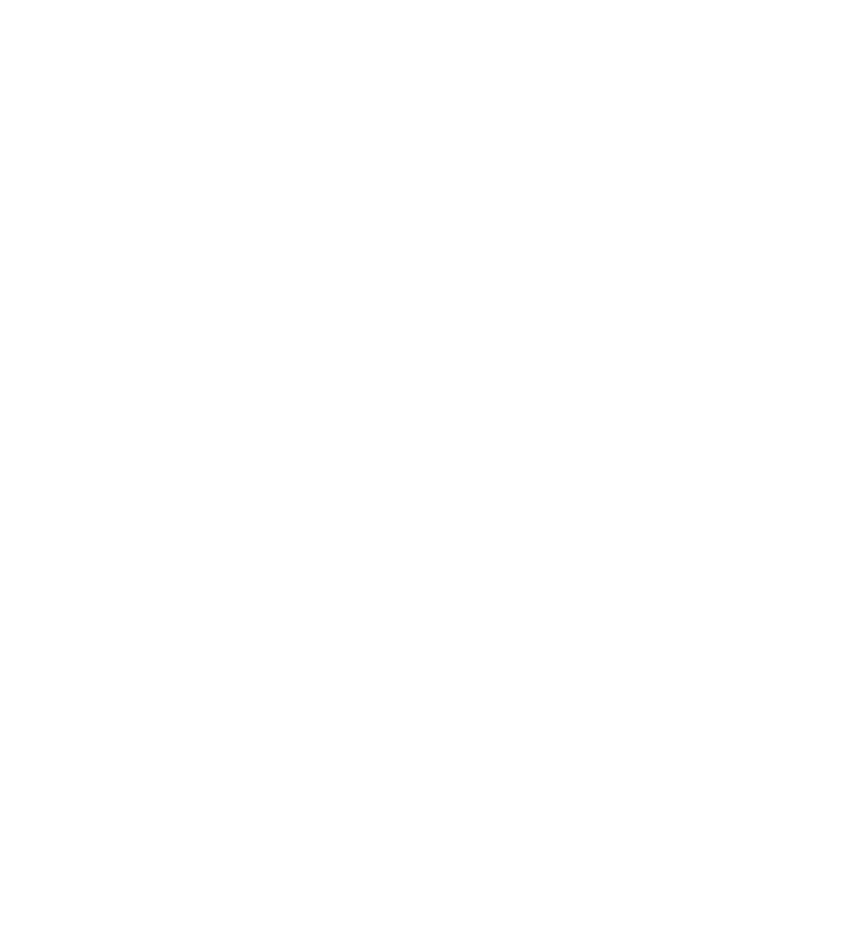
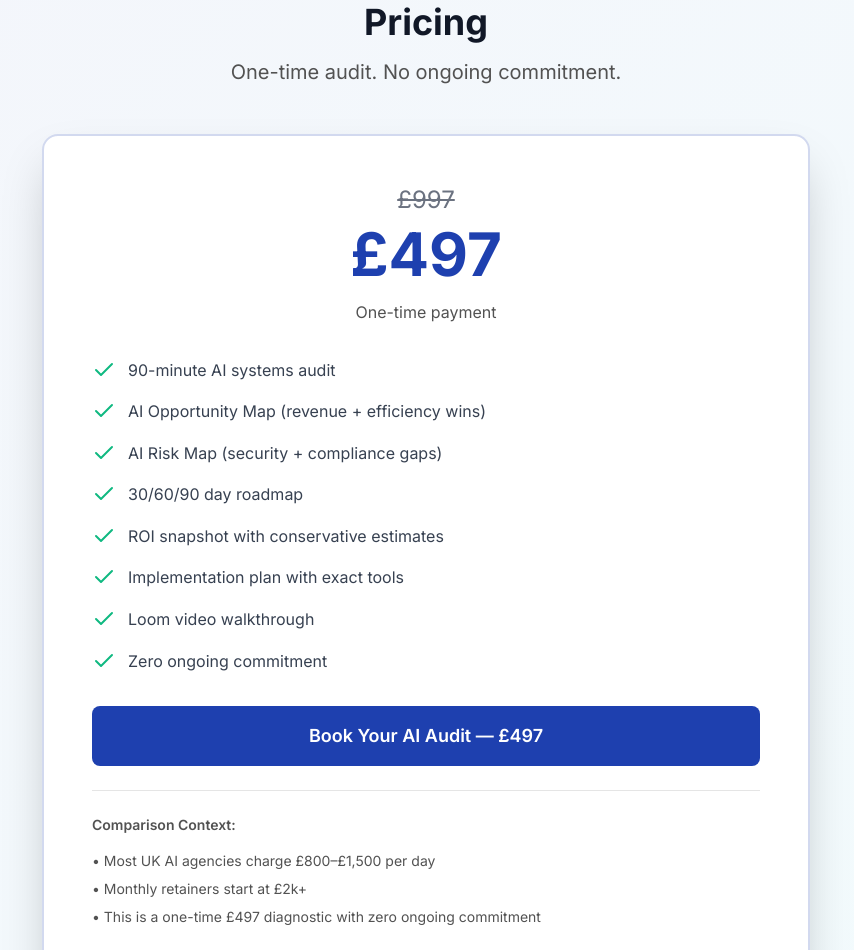
Before and after one commit to benraineyfc-web/momentum-ai-audit, a Next.js app in the folder landing-page/: page / in a window 1280 px wide. Shown: the part 3040-3990 px from the top of the page, without its empty margins (214-1068 px from the left). Before the commit the page ends 2962 px from the top, so only its background shows below. Built offline with nearby package versions, Linux system fonts and the light colour scheme.

Commit message:
feat: add Pricing section with comparison framing

```diff
--- a/landing-page/app/page.tsx
+++ b/landing-page/app/page.tsx
@@ -1,6 +1,7 @@
 import Hero from '@/components/Hero';
 import Problem from '@/components/Problem';
 import WhatYouGet from '@/components/WhatYouGet';
+import Pricing from '@/components/Pricing';
 
 export default function Home() {
   return (
@@ -8,6 +9,7 @@
       <Hero />
       <Problem />
       <WhatYouGet />
+      <Pricing />
     </main>
   );
 }
--- /dev/null
+++ b/landing-page/components/Pricing.tsx
@@ -0,0 +1,84 @@
+'use client';
+
+import { motion } from 'framer-motion';
+import Link from 'next/link';
+import { Check } from 'lucide-react';
+
+export default function Pricing() {
+  const included = [
+    "90-minute AI systems audit",
+    "AI Opportunity Map (revenue + efficiency wins)",
+    "AI Risk Map (security + compliance gaps)",
+    "30/60/90 day roadmap",
+    "ROI snapshot with conservative estimates",
+    "Implementation plan with exact tools",
+    "Loom video walkthrough",
+    "Zero ongoing commitment"
+  ];
+
+  return (
+    <section className="py-20 px-4 bg-gradient-to-br from-primary/5 to-secondary/5">
+      <div className="max-w-3xl mx-auto">
+        <motion.div
+          initial={{ opacity: 0, y: 20 }}
+          whileInView={{ opacity: 1, y: 0 }}
+          viewport={{ once: true }}
+          className="text-center mb-12"
+        >
+          <h2 className="text-4xl font-bold text-neutral-900 mb-4">
+            Pricing
+          </h2>
+          <p className="text-xl text-neutral-600">
+            One-time audit. No ongoing commitment.
+          </p>
+        </motion.div>
+
+        <motion.div
+          initial={{ opacity: 0, scale: 0.95 }}
+          whileInView={{ opacity: 1, scale: 1 }}
+          viewport={{ once: true }}
+          className="bg-white rounded-2xl shadow-2xl p-8 md:p-12 border-2 border-primary/20"
+        >
+          <div className="text-center mb-8">
+            <p className="text-neutral-500 line-through text-2xl mb-2">£997</p>
+            <p className="text-6xl font-bold text-primary mb-4">£497</p>
+            <p className="text-neutral-600">One-time payment</p>
+          </div>
+
+          <div className="space-y-4 mb-8">
+            {included.map((item, index) => (
+              <div key={index} className="flex gap-3">
+                <Check className="w-6 h-6 text-accent flex-shrink-0" />
+                <p className="text-neutral-700">{item}</p>
+              </div>
+            ))}
+          </div>
+
+          <Link
+            href="#booking"
+            className="block w-full bg-primary hover:bg-primary/90 text-white text-center font-semibold px-8 py-4 rounded-lg text-lg transition-colors mb-6"
+          >
+            Book Your AI Audit — £497
+          </Link>
+
+          <div className="border-t border-neutral-200 pt-6">
+            <p className="text-sm text-neutral-600 mb-4 font-semibold">
+              Comparison Context:
+            </p>
+            <ul className="text-sm text-neutral-600 space-y-2">
+              <li>• Most UK AI agencies charge £800–£1,500 per day</li>
+              <li>• Monthly retainers start at £2k+</li>
+              <li>• This is a one-time £497 diagnostic with zero ongoing commitment</li>
+            </ul>
+          </div>
+
+          <div className="mt-6 p-4 bg-accent/10 rounded-lg">
+            <p className="text-sm text-neutral-700 text-center">
+              <strong>ROI Framing:</strong> If we find you 5 hours/week back, that's £10k–£13k/year in saved time. The audit pays for itself in week one.
+            </p>
+          </div>
+        </motion.div>
+      </div>
+    </section>
+  );
+}
```
